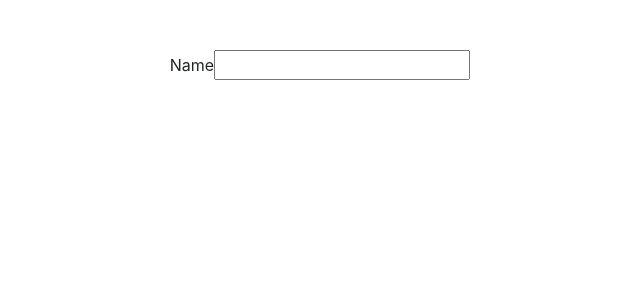
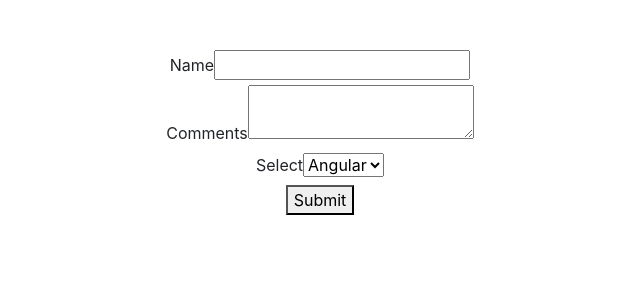
Before and after one commit to saitinku510/React-app, a React (Create React App) app: page / in a window 1280 px wide. Shown: the top 300 px of the page, without its empty margins (320-960 px from the left). Built offline with nearby package versions, Linux system fonts and the light colour scheme.

Commit message:
Created a form input element can be edited

```diff
--- a/src/Components/form.js
+++ b/src/Components/form.js
@@ -6,25 +6,63 @@ class Form extends Component {
 
     this.state = {
       username: "",
+      comments: "",
+      select: "angular",
     };
   }
-  handleUserName = (event) => {
+
+  handleUserName = event => {
     this.setState({
       username: event.target.value,
     });
   };
+
+  handleComments = event => {
+    this.setState({
+      comments: event.target.value,
+    });
+  };
+
+  handleSelect = event => {
+    this.setState({
+      select: event.target.value,
+    });
+  };
+
+  handleSubmit = event => {
+      event.preventDefault()
+      alert(`${this.state.username} ${this.state.select} ${this.state.comments}`)
+  }
+
   render() {
+      const {comments, username, select} = this.state
     return (
       <div>
-        <form>
+        <form onSubmit={this.handleSubmit}>
           <div>
             <label>Name</label>
             <input
               type="text"
-              value={this.state.username}
+              value={username}
               onChange={this.handleUserName}
             />
           </div>
+          <div>
+            <label>Comments</label>
+            <textarea
+              value={comments}
+              onChange={this.handleComments}
+            ></textarea>
+          </div>
+          <div>
+            <label>Select</label>
+            <select value={select} onChange={this.handleSelect}>
+              <option value="react">React</option>
+              <option value="angular">Angular</option>
+              <option value="vue">Vue</option>
+            </select>
+          </div>
+          <button>Submit</button>
         </form>
       </div>
     );
```
